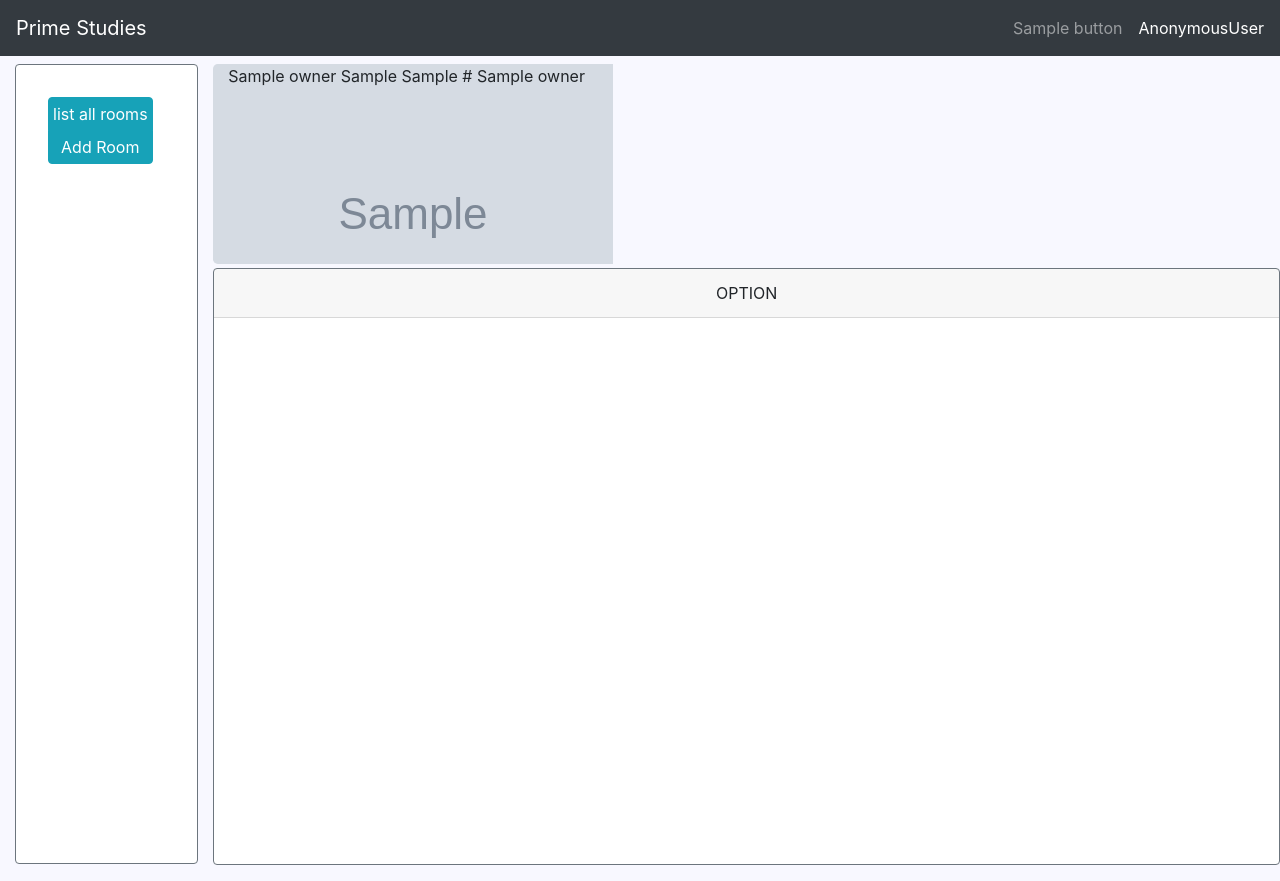
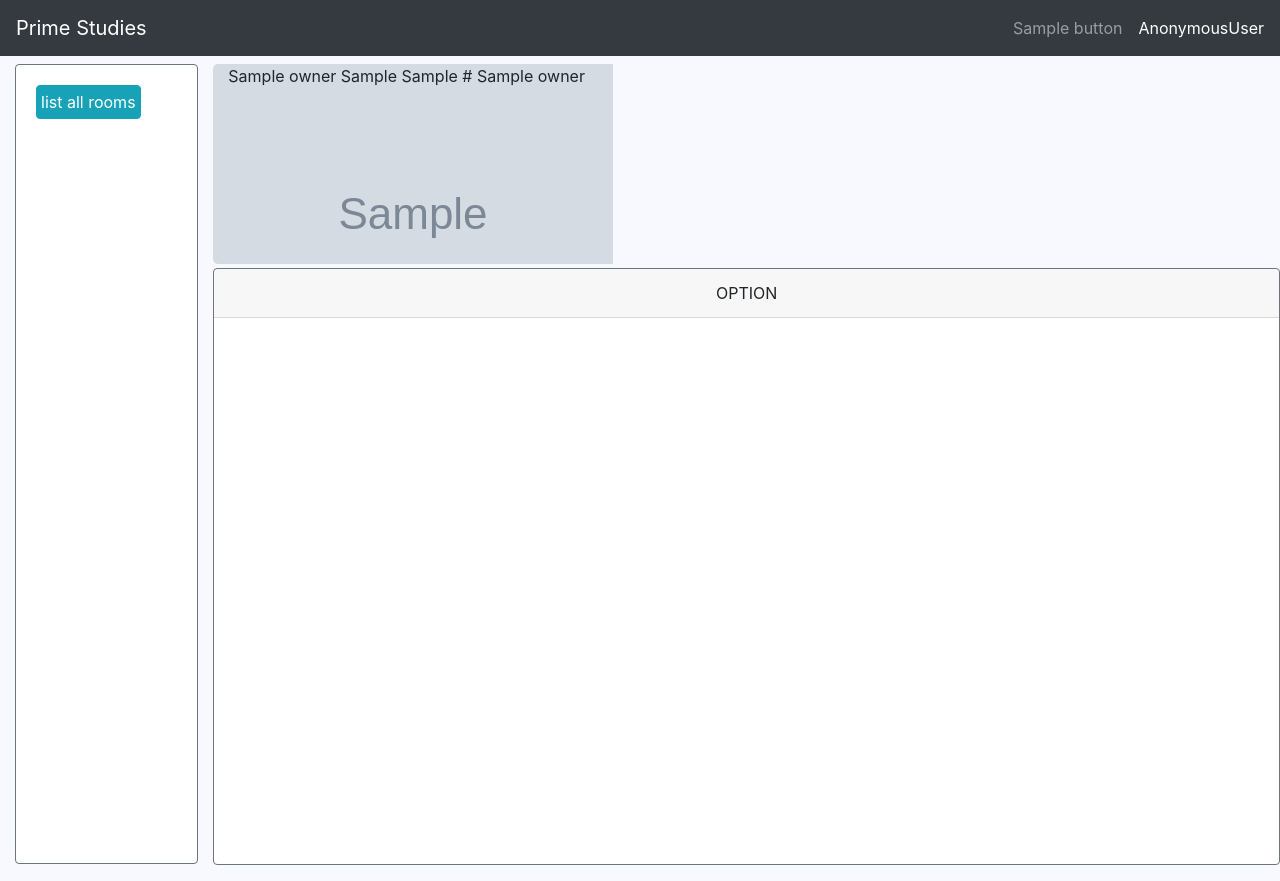
Before and after one commit to atulsingh029/e-learning-platform, a Django app: template templates/dashboard/odash.html in a window 1280 px wide. Run offline with Django 3.2, Linux system fonts and the light colour scheme; the template is opened without the code that fills it: most values are stand-ins (such as "Sample title", 1, 10 or a date in 2020); grey boxes marked "Sample" are stand-in pictures; some libraries are stand-ins or nearby versions.

Commit message:
updated templates

```diff
--- a/static/js/omanage.js
+++ b/static/js/omanage.js
@@ -9,33 +9,36 @@ function listallrooms() {
             url : '/api/listallrooms/',
             dataType : 'json',
             success : function (data) {
-                 document.getElementById("canvas").innerHTML=
-                `
+                let val = `
+                <button type="button" class="btn btn-primary btn-sm p-1" data-toggle="modal" data-target="#exampleModal">Add Room</button>
+                <div class="row row-cols-1 row-cols-md-3">
                 ${data.map(function(obj) {
                     return `
-                        <div class="card" style="width: 18rem;">
-                            <div class="card-body">
-                                <h5 class="card-title">Room : ${obj.title}</h5>
-                                 <h6 class="card-subtitle mb-2 text-muted">Status :  ${obj.room_stream_details}</h6>
-                                 <p class="card-text">Description : ${obj.description}</p>
-                            </div>
-                        <div>
+                    <div class="card m-3" style="max-width: 20em;min-width: 20em;max-height: 20em;min-height: 20em;">
+                        <img src="${obj.profile_pic}" class="card-img-top" alt="...">
+                        <div class="card-body">
+                            <h5 class="card-title">${obj.title}</h5>
+                            <p class="card-text text-muted">${obj.room_stream_details}</p>
+                            <p class="card-text ">${obj.description}</p>
+                        </div>
+                    </div>
                     `;
                 }).join('')}
-                `
+                </div>`;
+                 document.getElementById("canvas").innerHTML= val;
+
             }
         }
     );
 }
 
 function addroom(input,token) {
-    let data = input;
     $.ajax(
         {
             type : 'POST',
             url : '/api/addroom/',
             contentType :'application/json',
-            data : data,
+            data : input,
             headers: { "X-CSRFToken": token },
             success:function () {
                 alert("success");
--- a/templates/dashboard/odash.html
+++ b/templates/dashboard/odash.html
@@ -16,9 +16,16 @@
           <div class="modal-body">
             <form method="post" id="roomform">
                 {% csrf_token %}
-                <input name="title" type="text">
-                <input name="description" type="text">
+                <div class="form-group">
+                    <label for="exampleInputEmail1">Room Title</label>
+                    <input type="text" class="form-control" name="title">
 
+                  </div>
+                  <div class="form-group">
+                    <label for="exampleInputPassword1">Description</label>
+                    <input type="text" class="form-control" aria-describedby="desHelp" name="description">
+                      <small id="desHelp" class="form-text text-muted">Write short description of your room.</small>
+                  </div>
             </form>
           </div>
           <div class="modal-footer">
@@ -36,11 +43,11 @@
             <div class="col-md-3 col-xl-2 mr-0" style="min-height: 800px;">
                 <div class="card border-secondary mb-3 mt-3" style="min-height: 800px" >
                       <div class="card-body text-dark">
-                        <div class="btn-group-vertical m-2 p-1">
+
                             <!-- sidebar content goes here -->
                             <button id="listallrooms" name="button" class="btn btn-info p-1">list all rooms</button>
-                            <button type="button" class="btn btn-info p-1" data-toggle="modal" data-target="#exampleModal">Add Room</button>
-                        </div>
+
+
                       </div>
                 </div>
 
@@ -59,12 +66,13 @@
                         <div class="card border-secondary mb-3 mt-1" style="min-height:597px;width: 100em;max-width: 1450px">
                           <div class="card-header text-center">OPTION</div>
                           <div class="card-body text-dark">
-                        <div id="canvas" class="p-1">
+                            <div  class="p-1">
+                                <div id="canvas">
                                     <!-- code injection by JS //do not touch this div -->
                                 </div>
                             </div>
                           </div>
-
+                        </div>
                 </div>
             </div>
         </div>
--- a/templates/dashboard/tdash.html
+++ b/templates/dashboard/tdash.html
@@ -1 +1,4 @@
 {%  extends 'base.html' %}
+{% block body %}
+
+{% endblock %}
```
Also changed, not shown: templates/dashboard/dashboard.html (deleted, +0 -8 lines), templates/dashboard/sdash.html (+0 -22 lines), templates/home/home.html (+6 -3 lines). Lines whose indentation alone changed are shown as unchanged.
